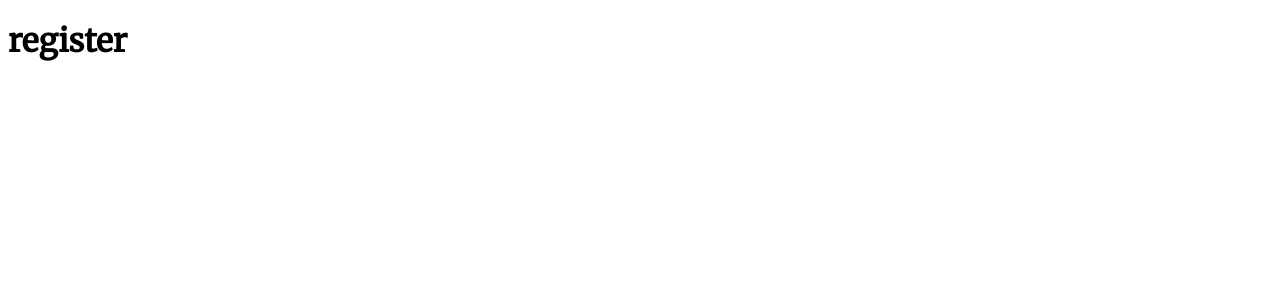
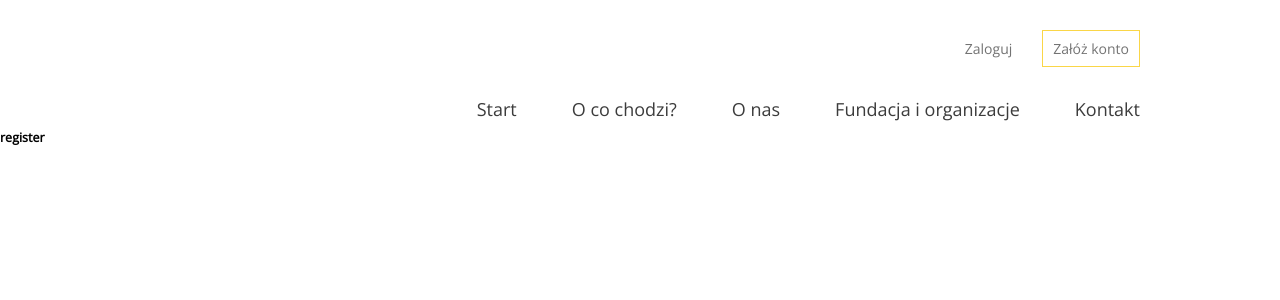
Before and after one commit to barteek-poz/Oddaj-rzeczy, a Next.js app in the folder oddaj-rzeczy/: page /register in a window 1280 px wide. Shown: the top 300 px of the page. Built offline with nearby package versions, Linux system fonts and the light colour scheme.

Commit message:
created user navigation

```diff
--- /dev/null
+++ b/oddaj-rzeczy/src/_components/LoginNavigation.js
@@ -0,0 +1,24 @@
+"use client"
+import Link from "next/link";
+import { useState } from "react";
+import styles from "../_styles/LoginNavigation.module.scss"
+
+
+const LoginNavigation = () => {
+    const [userIsLogged, setUserIsLogged] = useState(false)
+    const loginHandler = () => {
+        setUserIsLogged(true)
+    }
+    const logoutHandler = () => {
+        setUserIsLogged(false)
+    }
+  return (
+    <div className={styles.loginNav}>
+      {userIsLogged ? <p>Cześć abcsdadsasdasdasdas@pl.pl</p> : null}
+      {userIsLogged ? <Link href="/" className={styles.active}>Oddaj rzeczy</Link> : <Link href="/" onClick={loginHandler}>Zaloguj</Link>}
+      {userIsLogged ? <Link href="/signout" onClick={logoutHandler}>Wyloguj</Link> : <Link href="/register" className={styles.active}>Załóż konto</Link>}
+    </div>
+  );
+};
+
+export default LoginNavigation;
--- /dev/null
+++ b/oddaj-rzeczy/src/_components/MainNavigation.js
@@ -0,0 +1,27 @@
+import Link from "next/link";
+import styles from "../_styles/MainNavigation.module.scss"
+const navLinks = [
+  { name: "Start", href: "#start" },
+  { name: "O co chodzi?", href: "#idea" },
+  { name: "O nas", href: "#about" },
+  { name: "Fundacja i organizacje", href: "#organizations" },
+  { name: "Kontakt", href: "#contact" },
+];
+
+const MainNavigation = () => {
+  return (
+    <nav>
+      <ul className={styles.navigationList}>
+        {navLinks.map((link) => {
+          return (
+            <li key={link.name}>
+              <Link className={styles.navLink} href={link.href}>{link.name}</Link>
+            </li>
+          );
+        })}
+      </ul>
+    </nav>
+  );
+};
+
+export default MainNavigation
--- /dev/null
+++ b/oddaj-rzeczy/src/_styles/LoginNavigation.module.scss
@@ -0,0 +1,20 @@
+@import "./colors.module.scss";
+
+.loginNav {
+  font-size: 1.4rem;
+  display: flex;
+  align-items: center;
+  justify-content: flex-end;
+  gap: 3rem;
+  margin: 0;
+  margin-right: 14rem;
+  padding: 3rem 0;
+  a {
+    color: $color-light-gray;
+  }
+
+  .active {
+    border: 1px solid $color-yellow;
+    padding: 0.8rem 1rem;
+  }
+}
--- /dev/null
+++ b/oddaj-rzeczy/src/_styles/MainNavigation.module.scss
@@ -0,0 +1,16 @@
+@import "./colors.module.scss";
+
+.navigationList {
+  font-size: 1.8rem;
+  display: flex;
+  align-items: center;
+  justify-content: flex-end;
+  gap: 5.5rem;
+  list-style: none;
+  margin: 0;
+  margin-right: 14rem;
+
+  a {
+    color: $color-dark-gray;
+  }
+}
--- a/oddaj-rzeczy/src/app/_styles/colors.module.scss
+++ b/oddaj-rzeczy/src/_styles/colors.module.scss
@@ -3,8 +3,3 @@ $color-brown: #5e5322;
 $color-yellow: #fad648;
 $color-light-gray: #737373;
 $color-dark-gray: #3c3c3c;
-
-:export {
-  colorWhite: $color-white;
-  colorBrown: $color-brown;
-}
--- /dev/null
+++ b/oddaj-rzeczy/src/_styles/global.scss
@@ -0,0 +1,11 @@
+html,
+body {
+  box-sizing: border-box;
+  margin: 0;
+  padding: 0;
+  font-size: 62.5%;
+}
+
+a {
+  text-decoration: none;
+}
--- a/oddaj-rzeczy/src/app/layout.js
+++ b/oddaj-rzeczy/src/app/layout.js
@@ -1,4 +1,7 @@
+import MainNavigation from "@/_components/MainNavigation";
 import { Merriweather, Open_Sans } from "next/font/google";
+import  "../_styles/global.scss"
+import LoginNavigation from "@/_components/LoginNavigation";
 
 const merriweather = Merriweather({ subsets: ["latin"], weight: "400" });
 const openSans = Open_Sans({ subsets: ["latin"], weight: "400" });
@@ -9,8 +12,12 @@ export const metadata = {
 
 export default function RootLayout({ children }) {
   return (
-    <html lang="en">
-      <body className={merriweather.className}>{children}</body>
+    <html lang="en" >
+      <body className={openSans.className}>
+        <LoginNavigation/>
+        <MainNavigation />
+        <main>{children}</main>
+      </body>
     </html>
   );
 }
--- a/oddaj-rzeczy/src/app/page.js
+++ b/oddaj-rzeczy/src/app/page.js
@@ -1,4 +1,4 @@
-import styles from "./_styles/Home.module.scss";
+import styles from "../_styles/Home.module.scss";
 export default function Home() {
   return <h1 className={styles.h1}>Hello</h1>;
 }
```
Also changed, not shown: oddaj-rzeczy/src/_styles/Home.module.scss (renamed from oddaj-rzeczy/src/app/_styles/Home.module.scss).
